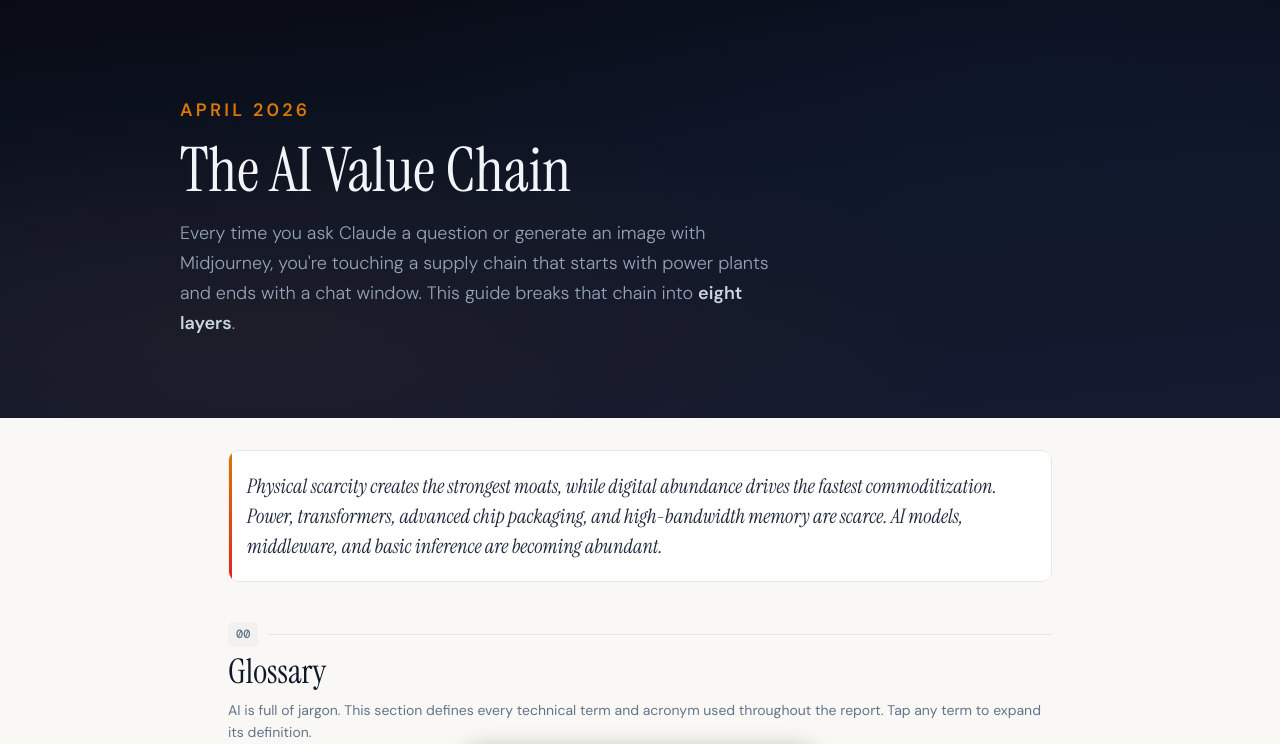
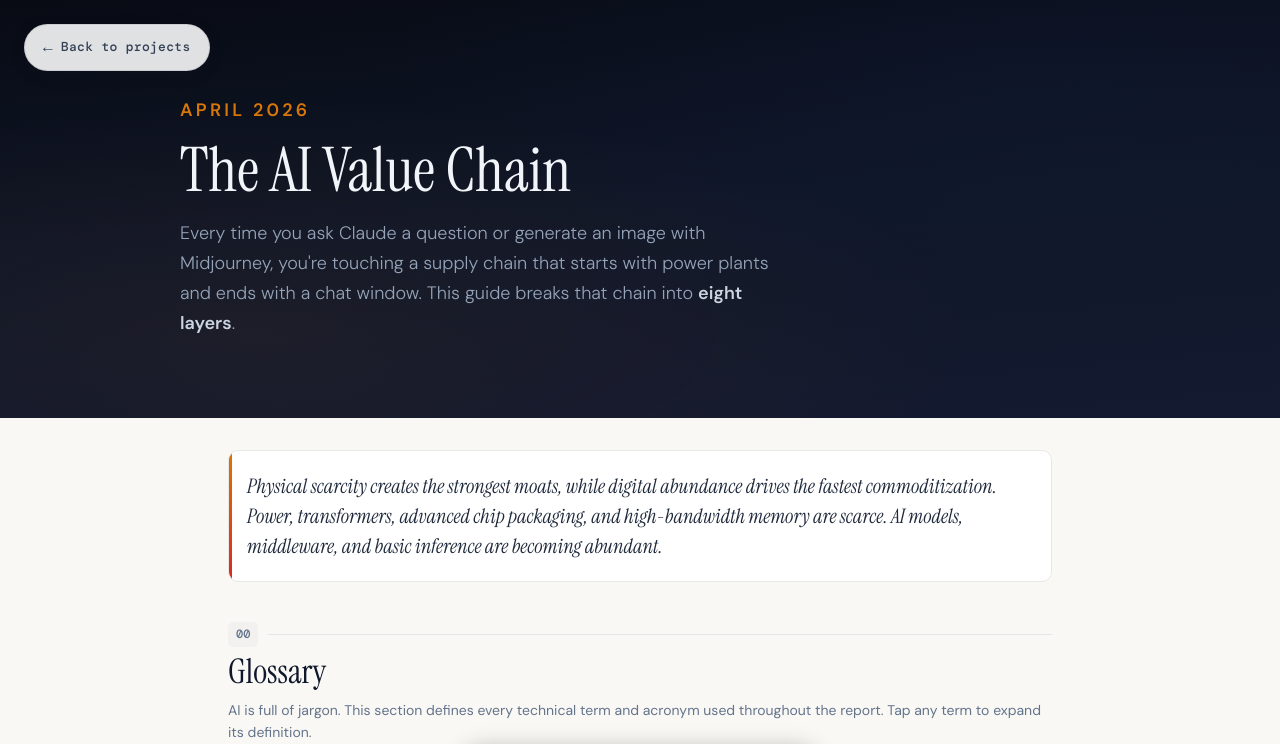
Before and after one commit to adib-hash/adib-personal-site, a React (Vite) app: page /projects/research/ai-value-chain in a window 1280 px wide. Shown: the top 744 px of the page. Built offline with nearby package versions, Linux system fonts and the light colour scheme.

Commit message:
feat(research): add persistent back-to-projects button on both pages

```diff
--- a/src/pages/research/AiValueChain.jsx
+++ b/src/pages/research/AiValueChain.jsx
@@ -1,4 +1,5 @@
 import { useState, useEffect, useRef, useCallback } from "react";
+import { Link } from "react-router-dom";
 
 /* ═══════════════════════════════════════
    GLOSSARY (Layer 00)
@@ -543,8 +544,9 @@
 
   return(
     <div className="research-root-ai" style={{background:"#F9F8F5",minHeight:"100vh",fontFamily:"'DM Sans',system-ui,-apple-system,sans-serif"}}>
+      <Link to="/projects" aria-label="Back to projects" style={{position:"fixed",top:"max(12px,env(safe-area-inset-top))",left:12,zIndex:300,display:"inline-flex",alignItems:"center",gap:6,padding:"8px 12px",background:"rgba(255,255,255,0.88)",backdropFilter:"blur(12px) saturate(1.6)",WebkitBackdropFilter:"blur(12px) saturate(1.6)",border:"1px solid rgba(15,23,42,0.1)",borderRadius:999,color:"#334155",fontFamily:"'DM Mono',monospace",fontSize:11,fontWeight:500,textDecoration:"none",letterSpacing:0.3,transition:"color 0.2s, border-color 0.2s",boxShadow:"0 4px 16px rgba(15,23,42,0.12)"}} onMouseEnter={e=>{e.currentTarget.style.color="#D97706";e.currentTarget.style.borderColor="rgba(217,119,6,0.5)";}} onMouseLeave={e=>{e.currentTarget.style.color="#334155";e.currentTarget.style.borderColor="rgba(15,23,42,0.1)";}}><span style={{fontSize:14,lineHeight:1}}>←</span><span className="back-btn-label">Back</span></Link>
       <link href="https://fonts.googleapis.com/css2?family=Instrument+Serif:ital@0;1&family=DM+Sans:ital,opsz,wght@0,9..40,300;0,9..40,400;0,9..40,500;0,9..40,600;0,9..40,700;1,9..40,400&family=DM+Mono:wght@400;500&display=swap" rel="stylesheet"/>
-      <style>{`*{box-sizing:border-box;margin:0}::selection{background:#D9770640}html{-webkit-font-smoothing:antialiased;-moz-osx-font-smoothing:grayscale;scroll-behavior:smooth}@media(max-width:480px){.stat-grid{grid-template-columns:repeat(2,1fr)!important}.ro-grid{grid-template-columns:1fr!important}}@media(min-width:1024px){.research-root-ai main{max-width:820px!important;padding:0 48px 160px!important}.research-root-ai header{padding:96px 48px 80px!important}.research-root-ai header>div:last-child{max-width:820px!important}.research-root-ai header h1{font-size:clamp(48px,4.8vw,76px)!important;max-width:820px!important}.research-root-ai header p{max-width:620px!important;font-size:18px!important}}@media(min-width:1280px){.research-root-ai main{max-width:920px!important}.research-root-ai header>div:last-child{max-width:920px!important}}`}</style>
+      <style>{`*{box-sizing:border-box;margin:0}::selection{background:#D9770640}html{-webkit-font-smoothing:antialiased;-moz-osx-font-smoothing:grayscale;scroll-behavior:smooth}@media(max-width:480px){.stat-grid{grid-template-columns:repeat(2,1fr)!important}.ro-grid{grid-template-columns:1fr!important}}@media(min-width:1024px){.research-root-ai main{max-width:820px!important;padding:0 48px 160px!important}.research-root-ai a[aria-label="Back to projects"]{top:24px!important;left:24px!important;padding:12px 18px!important;font-size:13px!important;gap:8px!important}.research-root-ai a[aria-label="Back to projects"] span:first-child{font-size:16px!important}.research-root-ai .back-btn-label::after{content:" to projects"}.research-root-ai header{padding:96px 48px 80px!important}.research-root-ai header>div:last-child{max-width:820px!important}.research-root-ai header h1{font-size:clamp(48px,4.8vw,76px)!important;max-width:820px!important}.research-root-ai header p{max-width:620px!important;font-size:18px!important}}@media(min-width:1280px){.research-root-ai main{max-width:920px!important}.research-root-ai header>div:last-child{max-width:920px!important}}`}</style>
 
       {/* FLOATING PROGRESS */}
       <nav style={{position:"fixed",bottom:16,left:"50%",transform:"translateX(-50%)",zIndex:200,background:"rgba(15,23,42,0.88)",backdropFilter:"blur(16px) saturate(1.8)",borderRadius:24,padding:"5px 6px",display:"flex",alignItems:"center",gap:3,boxShadow:"0 4px 24px rgba(0,0,0,0.3),inset 0 1px 0 rgba(255,255,255,0.05)",maxWidth:"calc(100vw - 32px)"}}>
--- a/src/pages/research/GeAerospace.jsx
+++ b/src/pages/research/GeAerospace.jsx
@@ -1,4 +1,5 @@
 import { useState, useEffect, useRef } from "react";
+import { Link } from "react-router-dom";
 import {
   AreaChart, Area, BarChart, Bar, XAxis, YAxis, CartesianGrid,
   Tooltip, ResponsiveContainer, Cell, LineChart, Line
@@ -77,8 +78,9 @@
 
 return(
 <div className="research-root-ge" style={{background:C.bg,minHeight:"100vh",color:C.text}}>
+<Link to="/projects" aria-label="Back to projects" style={{position:"fixed",top:"max(12px,env(safe-area-inset-top))",left:12,zIndex:300,display:"inline-flex",alignItems:"center",gap:6,padding:"8px 12px",background:"rgba(13,16,25,0.82)",backdropFilter:"blur(12px) saturate(1.6)",WebkitBackdropFilter:"blur(12px) saturate(1.6)",border:"1px solid "+C.faint,borderRadius:999,color:C.dim,fontFamily:"var(--mono)",fontSize:11,fontWeight:500,textDecoration:"none",letterSpacing:0.3,transition:"color 0.2s, border-color 0.2s, background 0.2s",boxShadow:"0 4px 16px rgba(0,0,0,0.35)"}} onMouseEnter={e=>{e.currentTarget.style.color=C.accent;e.currentTarget.style.borderColor=C.accent+"80";}} onMouseLeave={e=>{e.currentTarget.style.color=C.dim;e.currentTarget.style.borderColor=C.faint;}}><span style={{fontSize:14,lineHeight:1}}>←</span><span className="back-btn-label">Back</span></Link>
 <style>{"@import url('https://fonts.googleapis.com/css2?family=Playfair+Display:wght@400;700;800&family=Source+Serif+4:ital,wght@0,400;0,600;1,400&family=IBM+Plex+Mono:wght@400;500;600&family=Outfit:wght@400;600;700&display=swap');"}</style>
-<style>{"@media (min-width:1024px){.research-root-ge main{max-width:980px!important;padding:0 48px 160px!important}.research-root-ge header{padding:80px 48px!important}.research-root-ge header h1{max-width:840px!important;font-size:clamp(44px,4.2vw,68px)!important}.research-root-ge header p{max-width:620px!important;font-size:18px!important}.research-root-ge nav>div{max-width:900px!important}}@media (min-width:1280px){.research-root-ge main{max-width:1080px!important}}"}</style>
+<style>{"@media (min-width:1024px){.research-root-ge main{max-width:980px!important;padding:0 48px 160px!important}.research-root-ge header{padding:80px 48px!important}.research-root-ge header h1{max-width:840px!important;font-size:clamp(44px,4.2vw,68px)!important}.research-root-ge header p{max-width:620px!important;font-size:18px!important}.research-root-ge nav>div{max-width:900px!important}.research-root-ge a[aria-label=\"Back to projects\"]{top:24px!important;left:24px!important;padding:12px 18px!important;font-size:13px!important;gap:8px!important}.research-root-ge a[aria-label=\"Back to projects\"] span:first-child{font-size:16px!important}.research-root-ge .back-btn-label::after{content:\" to projects\"}}@media (min-width:1280px){.research-root-ge main{max-width:1080px!important}}"}</style>
 <style>{":root{--display:'Playfair Display',Georgia,serif;--serif:'Source Serif 4',Georgia,serif;--sans:'Outfit',sans-serif;--mono:'IBM Plex Mono',monospace}*{box-sizing:border-box;margin:0}html{scroll-behavior:smooth}body{overflow-x:hidden}input[type=range]::-webkit-slider-thumb{-webkit-appearance:none;width:20px;height:20px;border-radius:50%;background:"+C.gold+";cursor:pointer;border:3px solid "+C.bg+";box-shadow:0 0 12px "+C.gold+"40}input[type=range]::-moz-range-thumb{width:20px;height:20px;border-radius:50%;background:"+C.gold+";cursor:pointer;border:3px solid "+C.bg+"}::selection{background:"+C.accent+"30}::-webkit-scrollbar{width:5px}::-webkit-scrollbar-thumb{background:"+C.faint+";border-radius:3px}nav div::-webkit-scrollbar{display:none}@keyframes float{0%,100%{transform:translateY(0)}50%{transform:translateY(-8px)}}@keyframes fadeUp{from{opacity:0;transform:translateY(20px)}to{opacity:1;transform:translateY(0)}}"}</style>
 
 <NavBar active={activeCh} show={showNav}/>
```
